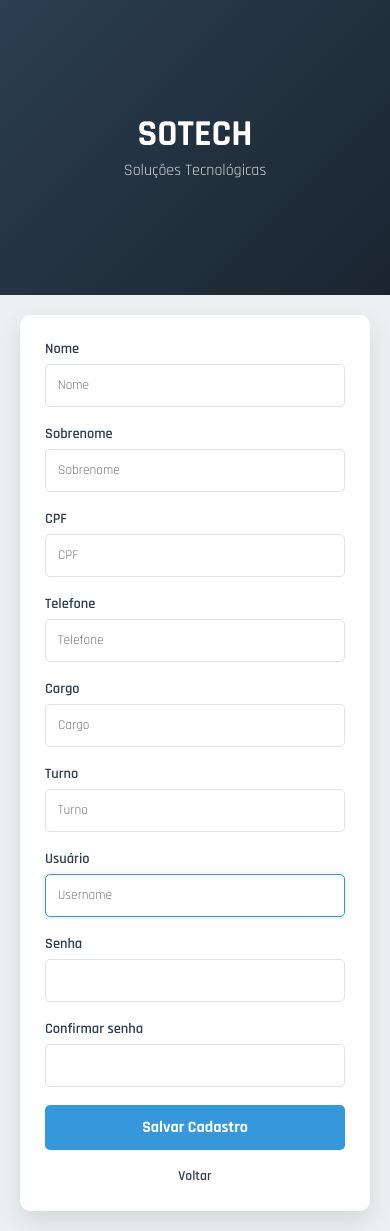
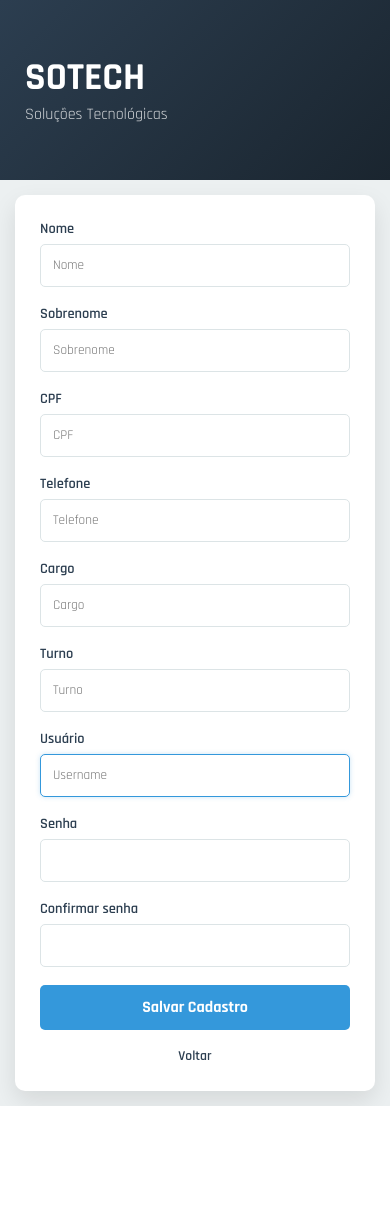
Before and after one commit to Kcallvs/Sotech, a Django app: page /cadastro/ in a window 390 px wide. After the commit the page ends 1106 px from the top, so only its background shows below. Run offline with Django 5.2, Linux system fonts and the light colour scheme; some libraries are stand-ins or nearby versions.

Commit message:
Melhora renderização em login_cadastro.

```diff
--- a/core/static/style/style_login_cadastro.css
+++ b/core/static/style/style_login_cadastro.css
@@ -141,38 +141,44 @@ form p {
 }
 
 
-@media (max-width: 900px) {
+@media (max-width:768px){
 
-    .container {
-        flex-direction: column;
+    .container{
+        flex-direction:column;
     }
 
-    .left {
-        min-height: 35vh;
-        align-items: center;
-        text-align: center;
+    .left{
+        min-height:180px;
+        padding:25px;
     }
 
-    .right {
-        min-height: 65vh;
+    .left h1{
+        font-size:2.4rem;
     }
 
-    form {
-        max-width: 450px;
-    }
-}
-
-@media (max-width: 500px) {
-
-    .left h1 {
-        font-size: 2.3rem;
+    .left p{
+        font-size:1rem;
     }
 
-    .left p {
-        font-size: 1rem;
+    .right{
+        padding:15px;
+        align-items:flex-start;
     }
 
-    form {
-        padding: 25px;
+    form{
+
+        width:100%;
+        max-width:100%;
+
+        display:flex;
+        flex-direction:column;
+
+        padding:25px;
     }
+
+    .btn-save,
+    .voltar{
+        width:100%;
+    }
+
 }
```
